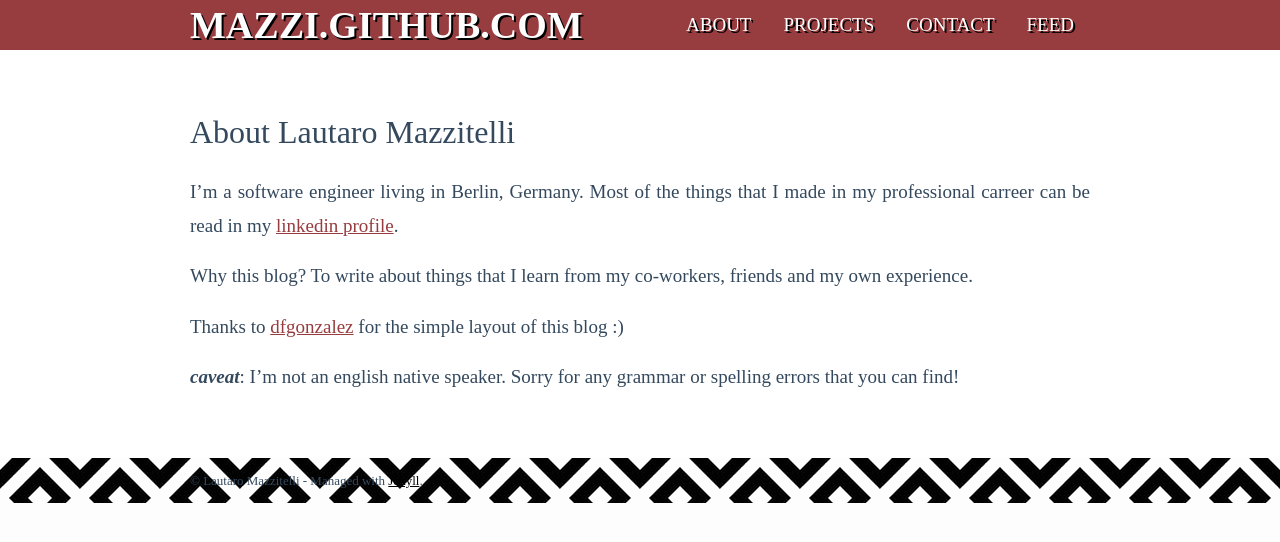
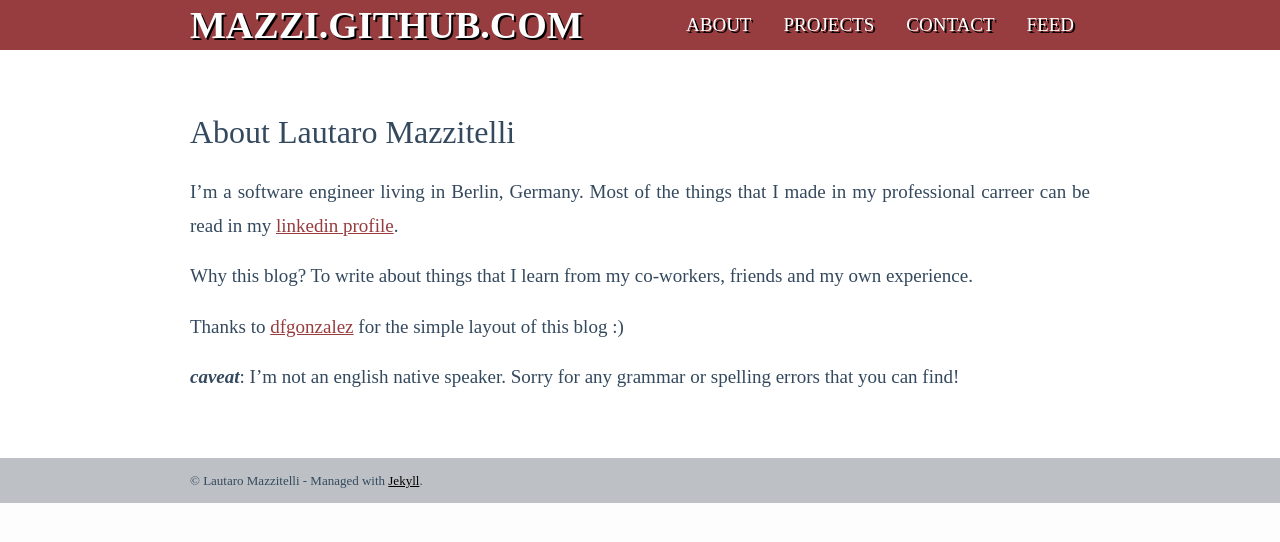
Before and after one commit to mazzi/mazzi.github.com, a Jekyll site: the page built from about.md, in a window 1280 px wide. Shown: the top 542 px of the page. Built offline with Jekyll 4.4.1, drawn with Linux system fonts in a browser that asks for light colours.

Commit message:
[style] removed background image - rollforward.

```diff
--- a/styles/screen.css
+++ b/styles/screen.css
@@ -249,7 +249,6 @@ div#footer {
 	padding: 16px 0;
 	font-size: 13px;
 	background: #bdc1c5;
-	background: url(tiles.png) 0 0 repeat;
 }
 
 div#footer p {
```
Also changed, not shown: styles/tiles.png (deleted).
